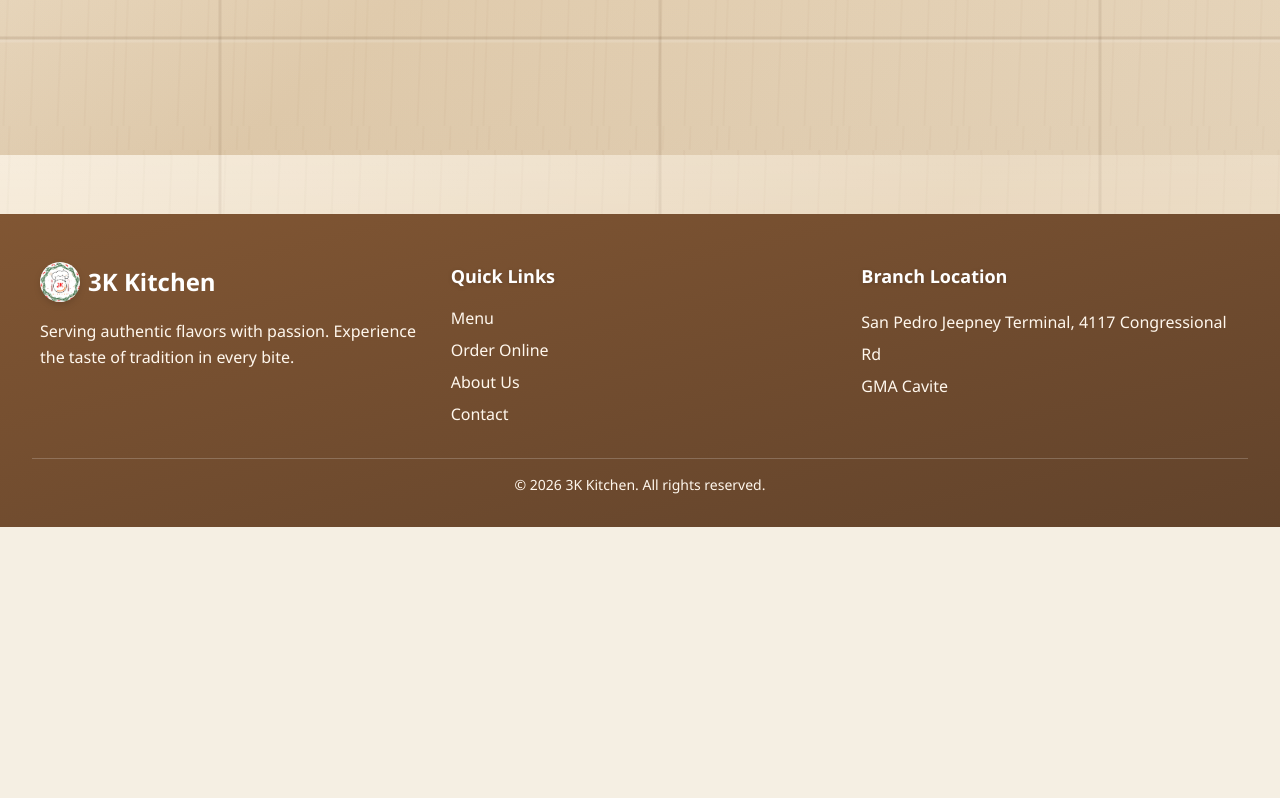
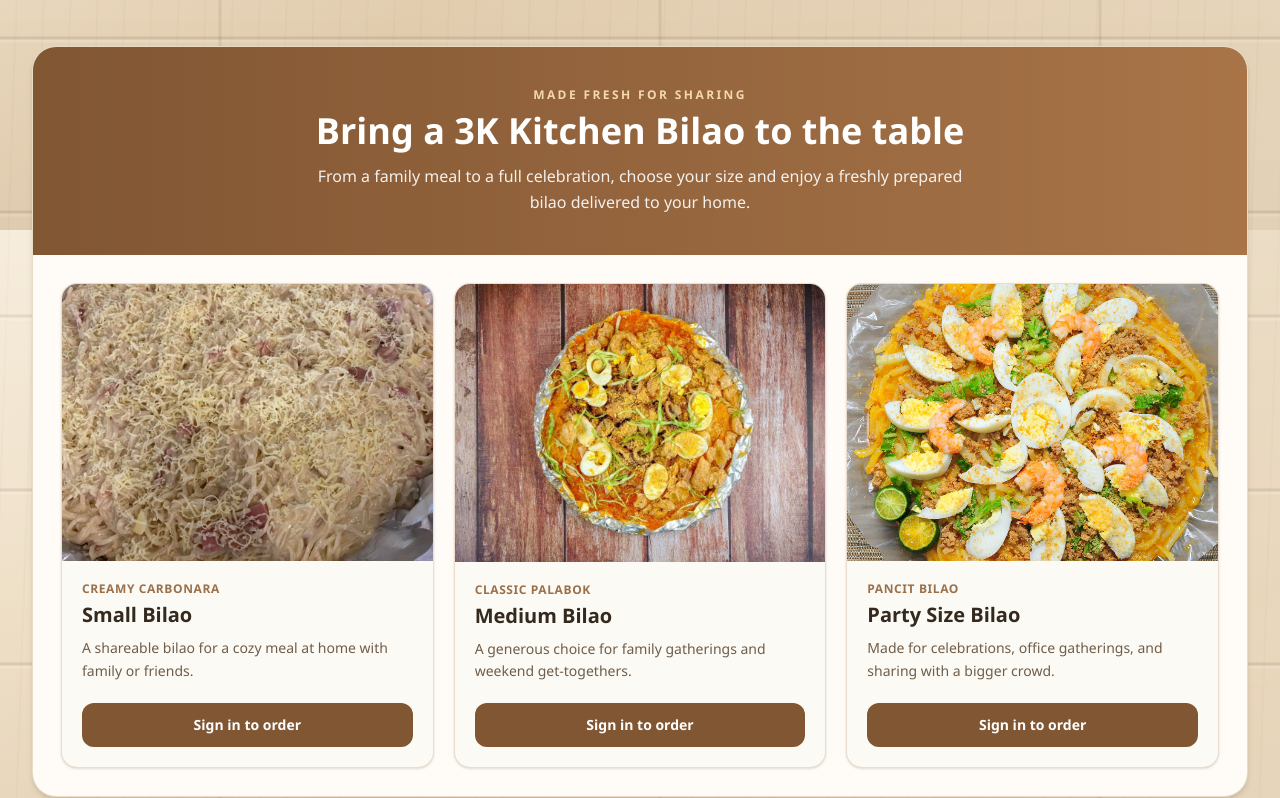
Before and after one commit to Daddychill0705/3kfrontend, a React app: page /home in a window 1280 px wide. Shown: the part 645-1443 px from the top of the page. Before the commit the page ends 1172 px from the top, so only its background shows below. Built offline with nearby package versions, Linux system fonts and the light colour scheme; no server answers; the HTML template or start-up script is replaced by a standard one.

Commit message:
Show bilao sizes to all Home page visitors

```diff
--- /dev/null
+++ b/src/components/BilaoShowcase.jsx
@@ -0,0 +1,63 @@
+import React from 'react';
+import { Link } from 'react-router-dom';
+import { useAuth } from '../context/AuthContext';
+
+const bilaoSizes = [
+  {
+    size: 'Small Bilao',
+    dish: 'Creamy Carbonara',
+    image: '/img/menu/carbonara.jpg',
+    description: 'A shareable bilao for a cozy meal at home with family or friends.'
+  },
+  {
+    size: 'Medium Bilao',
+    dish: 'Classic Palabok',
+    image: '/img/menu/palabok.jpg',
+    description: 'A generous choice for family gatherings and weekend get-togethers.'
+  },
+  {
+    size: 'Party Size Bilao',
+    dish: 'Pancit Bilao',
+    image: '/img/menu/pancitmalabon(makapal).jpg',
+    description: 'Made for celebrations, office gatherings, and sharing with a bigger crowd.'
+  }
+];
+
+export default function BilaoShowcase() {
+  const { user } = useAuth();
+  const isGuest = !user || user.role === 'guest' || user.email === 'guest@3kkitchen.local';
+  const orderLink = isGuest ? '/login' : '/menu';
+  const orderLabel = isGuest ? 'Sign in to order' : 'Order online';
+
+  return (
+    <section className="w-full px-4 md:px-8" aria-labelledby="bilao-showcase-title">
+      <div className="mx-auto max-w-[1400px] overflow-hidden rounded-3xl border border-[#C9A77C]/40 bg-[#FFFCF7] shadow-md">
+        <div className="bg-gradient-to-r from-[#815633] to-[#A87448] px-5 py-8 text-center text-white sm:px-8 sm:py-10">
+          <p className="mb-2 text-xs font-black uppercase tracking-[0.2em] text-[#F4D8B0]">Made fresh for sharing</p>
+          <h2 id="bilao-showcase-title" className="text-2xl font-black sm:text-4xl">Bring a 3K Kitchen Bilao to the table</h2>
+          <p className="mx-auto mt-3 max-w-2xl text-sm leading-relaxed text-white/90 sm:text-base">
+            From a family meal to a full celebration, choose your size and enjoy a freshly prepared bilao delivered to your home.
+          </p>
+        </div>
+
+        <div className="grid grid-cols-1 gap-5 p-5 sm:grid-cols-2 sm:p-7 lg:grid-cols-3">
+          {bilaoSizes.map(({ size, dish, image, description }) => (
+            <article key={size} className="flex flex-col overflow-hidden rounded-2xl border border-[#C9A77C]/35 bg-white shadow-sm transition-shadow hover:shadow-lg">
+              <div className="relative aspect-[4/3] overflow-hidden bg-[#E6D4B8]/40">
+                <img src={image} alt={`${dish} served in a bilao`} loading="lazy" decoding="async" className="h-full w-full object-cover transition-transform duration-500 hover:scale-105" />
+              </div>
+              <div className="flex flex-1 flex-col p-5">
+                <p className="mb-1 text-xs font-black uppercase tracking-wider text-[#9A704B]">{dish}</p>
+                <h3 className="text-xl font-black text-gray-900">{size}</h3>
+                <p className="mb-5 mt-2 flex-1 text-sm leading-relaxed text-gray-600">{description}</p>
+                <Link to={orderLink} className="inline-flex min-h-11 items-center justify-center rounded-xl bg-[#815633] px-4 py-3 text-center text-sm font-bold text-white transition-colors hover:bg-[#62432B]">
+                  {orderLabel}
+                </Link>
+              </div>
+            </article>
+          ))}
+        </div>
+      </div>
+    </section>
+  );
+}
--- a/src/pages/Home.jsx
+++ b/src/pages/Home.jsx
@@ -1,6 +1,7 @@
 import React, { useState, useEffect } from 'react';
 import { Link } from 'react-router-dom';
 import BestSellers from '../components/BestSellers';
+import BilaoShowcase from '../components/BilaoShowcase';
 
 const currentBranchKey = (branchName) => {
   const name = String(branchName || '').toLowerCase();
@@ -158,6 +159,7 @@ export default function Home() {
         </div>
 
       </div>
+      <BilaoShowcase />
       <BestSellers />
     </div>
   );
```
